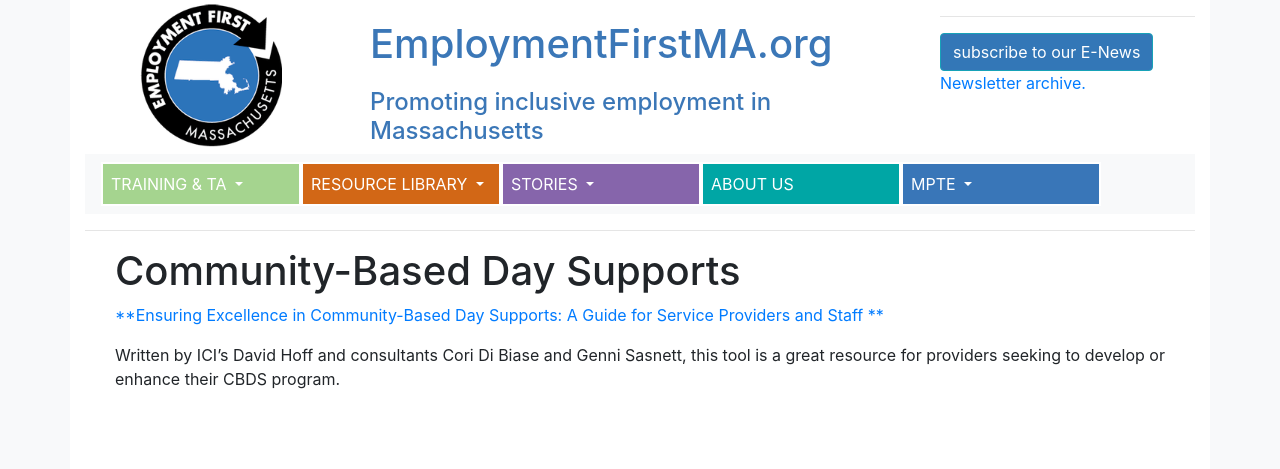
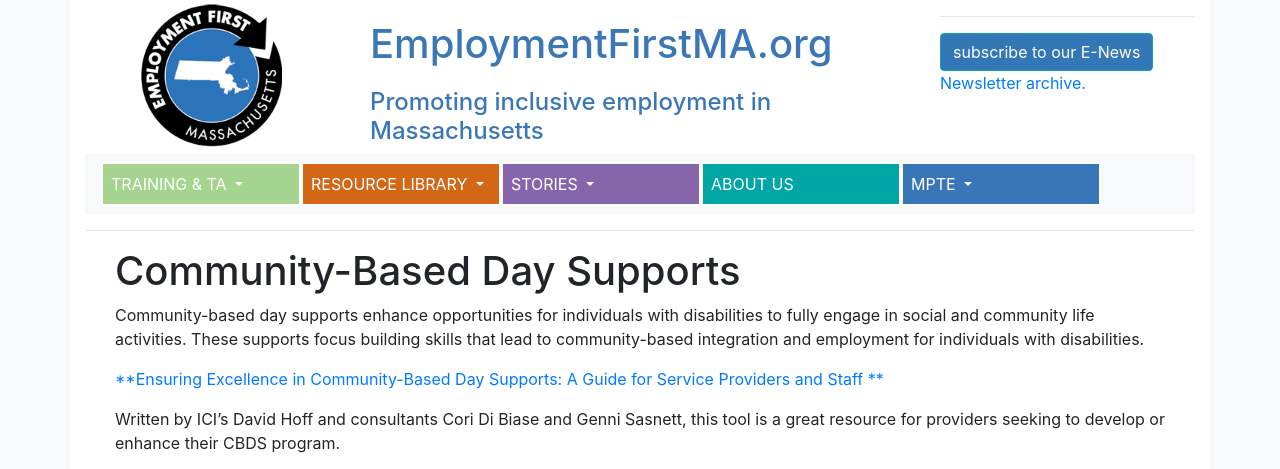
Before and after one commit to communityinclusion/employmentfirstma.org, a Jekyll site: the page built from pages/community-based-day-supports.md, in a window 1280 px wide. Shown: the top 469 px of the page. Built offline with Jekyll 4.4.1, drawn with Linux system fonts in a browser that asks for light colours; nearby versions of some CDN libraries; a script that is not in the unit is left out; comment, search, counter and statistics services are not loaded.

Commit message:
Update Page “community-based-day-supports”

```diff
--- a/pages/community-based-day-supports.md
+++ b/pages/community-based-day-supports.md
@@ -2,6 +2,8 @@
 layout: default
 title: Community-Based Day Supports
 ---
+Community-based day supports enhance opportunities for individuals with disabilities to fully engage in social and community life activities. These supports focus building skills that lead to community-based integration and employment for individuals with disabilities.
+
 [**Ensuring Excellence in Community-Based Day Supports: A Guide for Service Providers and Staff
 **](https://employmentfirstma.org/files/DDS_CBDS_web_F.pdf)
 
```
